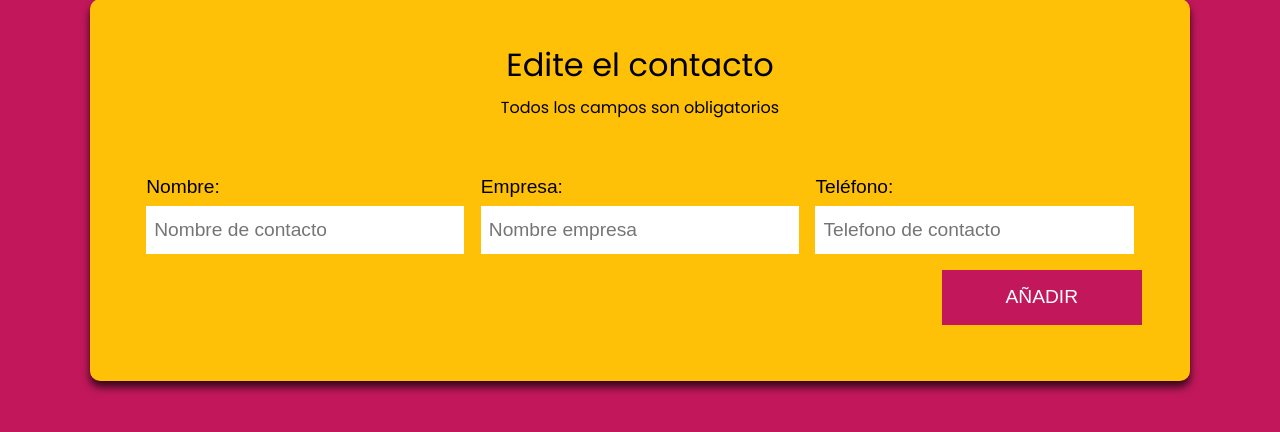
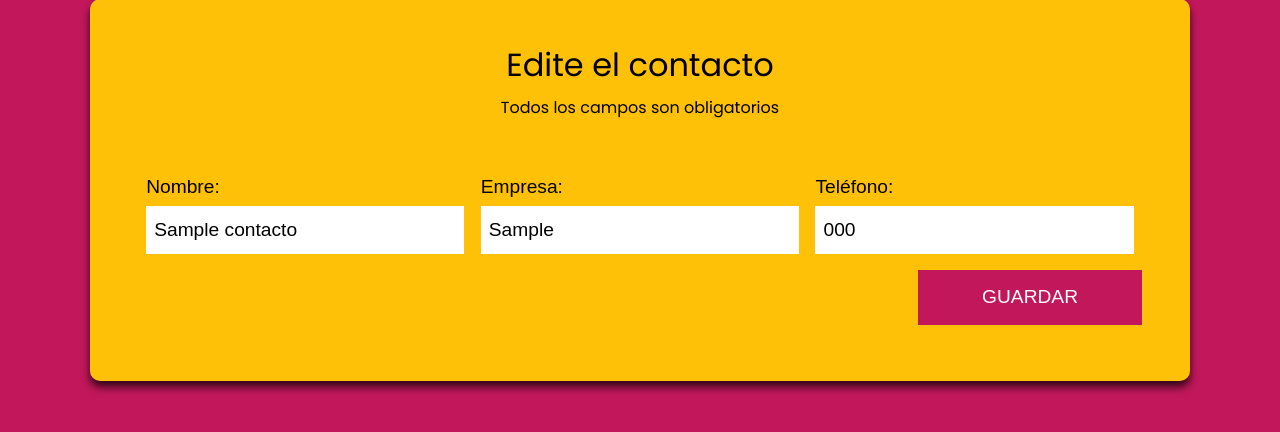
Before and after one commit to skxnxr/agendaphp, a PHP site: page /agendaphp/editar.php?id=1 in a window 1280 px wide. Shown: the part 110-542 px from the top of the page. Run offline with PHP 8.4, Linux system fonts and the light colour scheme; tables that the repository leaves empty or names only in its code hold one stand-in row (values such as "Sample post"); some libraries are stand-ins or nearby versions.

Commit message:
Finalizado 370

```diff
--- a/editar.php
+++ b/editar.php
@@ -1,7 +1,26 @@
 <?php
-    //  include 'inc/funciones/funciones.php';
+     include 'inc/funciones/funciones.php';
      include 'inc/layout/header.php';
+
+     // echo "<pre>";
+     // var_dump($_GET);
+     // echo "</pre>";
+
+     $id = filter_var($_GET['id'], FILTER_VALIDATE_INT);
+     // var_dump($id);
+
+     if (!$id) {
+          die('No es válido');
+     }
+
+     $resultado = obtenerContacto($id);
+     $contacto = $resultado->fetch_assoc();
+
 ?>
+<!-- <pre>
+     <?php var_dump($contacto); ?>
+</pre> -->
+
 
 <div class="contenedor-barra">
      <div class="contenedor barra">
--- a/inc/layout/formulario.php
+++ b/inc/layout/formulario.php
@@ -1,19 +1,27 @@
 <div class="campos">
                <div class="campo">
                     <label for="nombre"> Nombre:</label>
-                    <input type="text" placeholder="Nombre de contacto" id="nombre">
+                    <input type="text" placeholder="Nombre de contacto" id="nombre" value ="<?php echo ($contacto['nombre']) ? $contacto['nombre'] : ''; ?>">
                </div>
                <div class="campo">
                     <label for="empresa">Empresa:</label>
-                    <input type="text" placeholder="Nombre empresa" id="empresa">
+                    <input type="text" placeholder="Nombre empresa" id="empresa" value ="<?php echo ($contacto['empresa']) ? $contacto['empresa'] : ''; ?>">
                </div>
                <div class="campo">
                     <label for="telefono">Teléfono:</label>
-                    <input type="tel" placeholder="Telefono de contacto" id="telefono">
+                    <input type="tel" placeholder="Telefono de contacto" id="telefono" value ="<?php echo ($contacto['telefono']) ? $contacto['telefono'] : ''; ?>">
                </div>
 
           </div>
                <div class="campo enviar">
-                    <input type="hidden" value="crear" id="accion">
-                    <input type="submit" value="Añadir">
+               <?php
+                    //Operador ternario
+                    $textoBtn = ($contacto['telefono']) ? 'Guardar' : 'Añadir';
+                    $accion = ($contacto['telefono']) ? 'Editar' : 'Crear';
+               ?>
+                    <input type="hidden" value="<?php echo $accion; ?>" id="accion">
+                    <?php if(isset($contacto['id'])) { ?>
+                         <input type="hidden" value="<?php echo $contacto['id']; ?>" id="id">
+                    <?php } ?>
+                    <input type="submit" value="<?php echo $textoBtn; ?>">
                </div>
--- a/js/app.js
+++ b/js/app.js
@@ -8,7 +8,9 @@ function eventListeners(){
     formularioContactos.addEventListener('submit', leerFormulario);
 
     //Listener para eliminar el boton
-    listadoContactos.addEventListener('click', eliminarContacto)
+    if(listadoContactos){
+        listadoContactos.addEventListener('click', eliminarContacto)
+    }
 
 }
 function leerFormulario(e){
```
